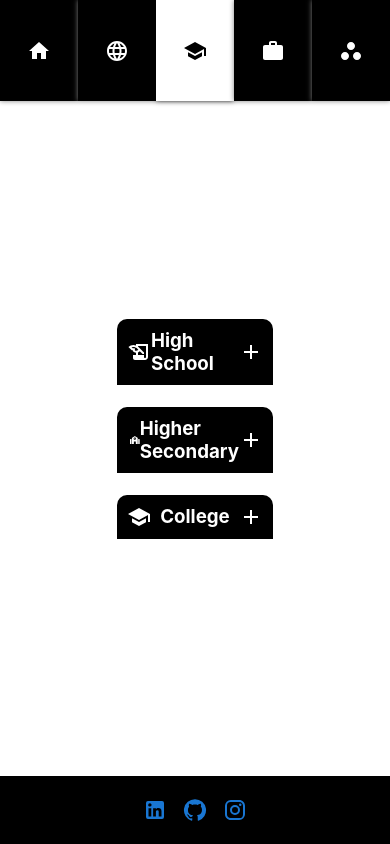
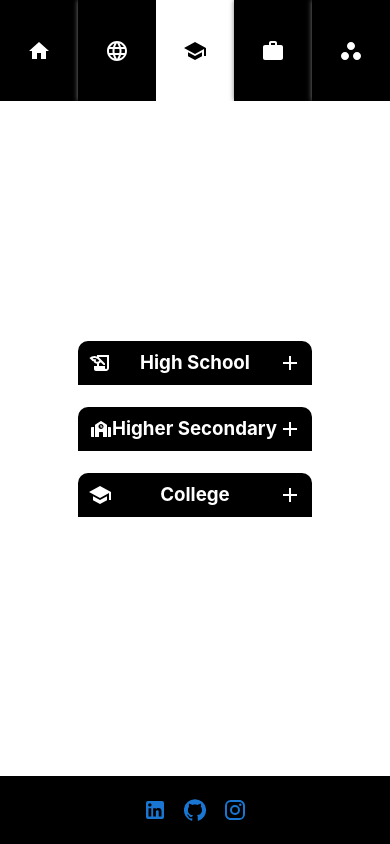
Before and after one commit to aearavindh/profile, a React (Create React App) app: page /education in a window 390 px wide. Built offline with nearby package versions, Linux system fonts and the light colour scheme.

Commit message:
CSS adjustments

```diff
--- a/src/App.css
+++ b/src/App.css
@@ -9,6 +9,7 @@
   display: flex;
   align-items: center;
   justify-content: space-evenly;
+  overflow: auto;
 }
 
 .app__link {
@@ -48,4 +49,5 @@
   align-items: center;
   justify-content: center;
   z-index: -1;
+  overflow: auto;
 }
--- a/src/components/Accordion.css
+++ b/src/components/Accordion.css
@@ -4,6 +4,12 @@
   width: 40vw;
   margin: 1px;
   transition: 1s;
+}
+
+@media only screen and (max-width: 600px) {
+  .accordion {
+    width: 60vw;
+  }
 }
 
 .accordion__header {
--- a/src/routes/Education.css
+++ b/src/routes/Education.css
@@ -4,4 +4,5 @@
     height: 80vh;
     align-items: center;
     justify-content: center;
+    overflow: auto;
 }
--- a/src/routes/Employment.css
+++ b/src/routes/Employment.css
@@ -3,6 +3,7 @@
     display: flex;
     align-items: center;
     justify-content: center;
+    overflow: auto;
 }
 
 @media only screen and (max-width: 600px) {
--- a/src/routes/Home.css
+++ b/src/routes/Home.css
@@ -1,6 +1,7 @@
 .home {
   height: 80vh;
   display: flex;
+  overflow: auto;
 }
 
 @media only screen and (max-width: 600px) {
--- a/src/routes/Languages.css
+++ b/src/routes/Languages.css
@@ -3,6 +3,7 @@
     display: flex;
     align-items: center;
     justify-content: center;
+    overflow: auto;
 }
 
 @media only screen and (max-width: 600px) {
--- a/src/routes/Projects.css
+++ b/src/routes/Projects.css
@@ -3,6 +3,7 @@
   display: flex;
   align-items: center;
   justify-content: center;
+  overflow: auto;
 }
 
 @media only screen and (max-width: 600px) {
```
Lines whose indentation alone changed are shown as unchanged.
